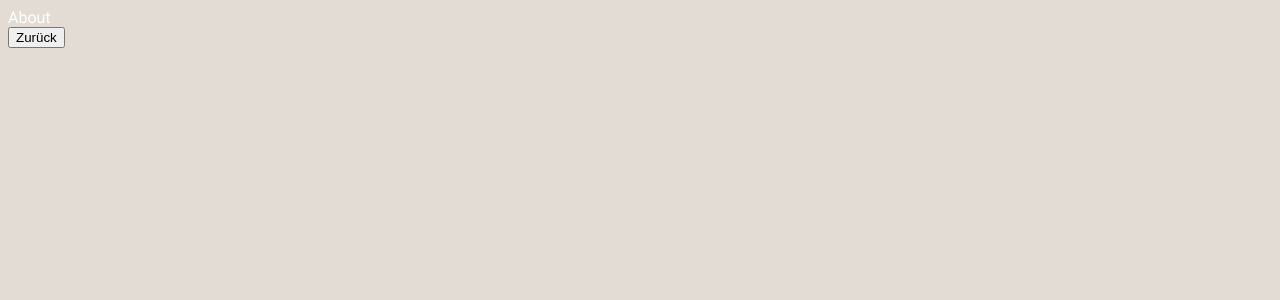
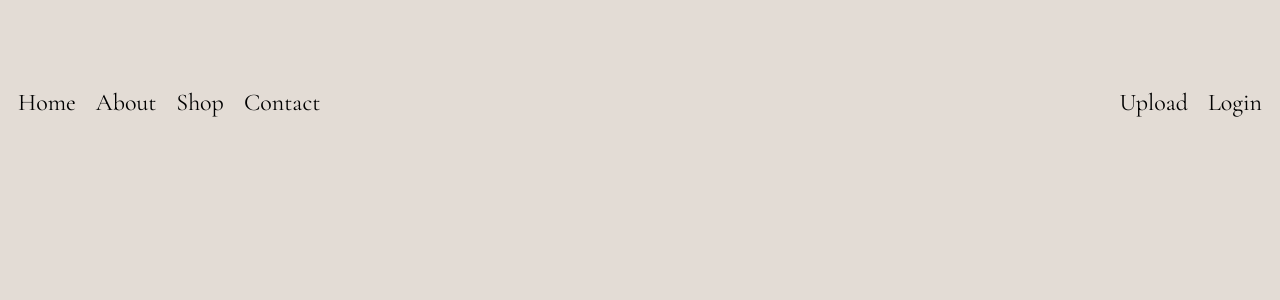
Before and after one commit to MoSamani/charity-artgallery, a React (Create React App) app in the folder frontend/: page /about in a window 1280 px wide. Shown: the top 300 px of the page. Built offline with nearby package versions, Linux system fonts and the light colour scheme; no server answers.

Commit message:
Added Navbar to the pages

```diff
--- a/frontend/src/pages/about/About.jsx
+++ b/frontend/src/pages/about/About.jsx
@@ -1,12 +1,12 @@
 import React from 'react'
-import { useNavigate } from 'react-router-dom'
+import Navbar from '../../components/Navbar'
 
 function About() {
-  const navigate = useNavigate()
   return (
     <>
-      <div>About</div>
-      <button onClick={() => navigate(`/`)}>Zurück</button>
+      <div>
+        <Navbar />
+      </div>
     </>
   )
 }
--- a/frontend/src/pages/contact/Contact.jsx
+++ b/frontend/src/pages/contact/Contact.jsx
@@ -1,7 +1,12 @@
 import React from 'react'
+import Navbar from '../../components/Navbar'
 
 function Contact() {
-  return <div>Contact</div>
+  return (
+    <div>
+      <Navbar />
+    </div>
+  )
 }
 
 export default Contact
--- a/frontend/src/pages/login/Login.jsx
+++ b/frontend/src/pages/login/Login.jsx
@@ -1,7 +1,12 @@
 import React from 'react'
+import Navbar from '../../components/Navbar'
 
 function Login() {
-  return <div>Login</div>
+  return (
+    <div>
+      <Navbar />
+    </div>
+  )
 }
 
 export default Login
--- a/frontend/src/pages/shop/Shop.jsx
+++ b/frontend/src/pages/shop/Shop.jsx
@@ -1,12 +1,12 @@
 import React from 'react'
-import { useNavigate } from 'react-router-dom'
+import Navbar from '../../components/Navbar'
 
 function Shop() {
-  const navigate = useNavigate()
   return (
     <div>
-      <div>Shop</div>
-      <button onClick={() => navigate(`/`)}>Home</button>
+      <div>
+        <Navbar />
+      </div>
     </div>
   )
 }
--- a/frontend/src/pages/upload/Upload.jsx
+++ b/frontend/src/pages/upload/Upload.jsx
@@ -1,8 +1,11 @@
 import React from 'react'
+import Navbar from '../../components/Navbar'
 
 function Upload() {
   return (
-    <div>Upload</div>
+    <div>
+      <Navbar />
+    </div>
   )
 }
 
```
